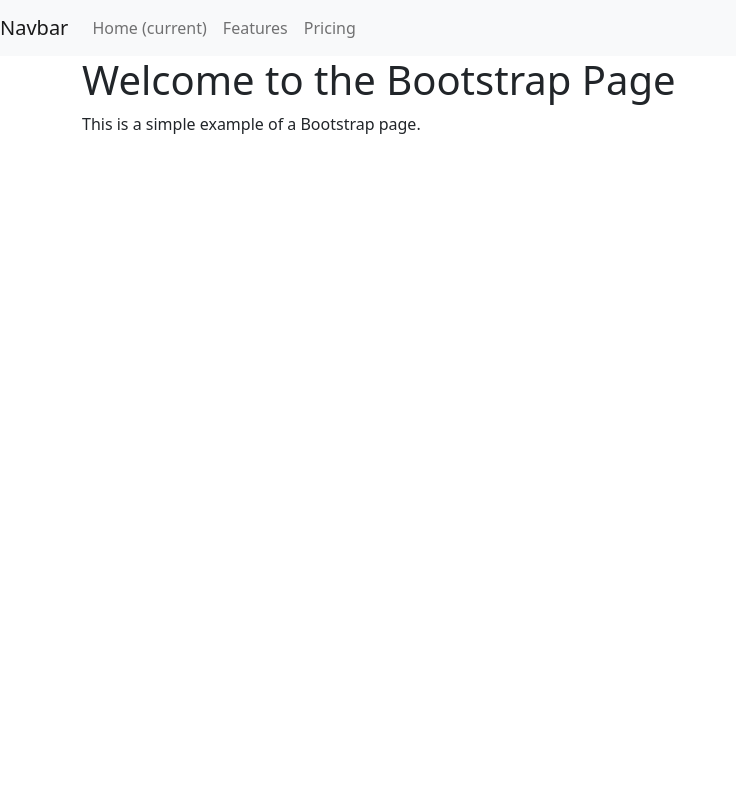
After one commit to Shawriter/DynamicObjectsCalculator, a Flask app: template app/templates/front.html in a window 1280 px wide. The commit adds this page. Shown: the whole page, without its empty margins (0-736 px from the left). Run offline with Flask 3, Linux system fonts and the light colour scheme; the template is opened without the code that fills it, so the values that code supplies are empty; some libraries are stand-ins or nearby versions.

Commit message:
...skipping 1 line...

```diff
--- a/app/__init__.py
+++ b/app/__init__.py
@@ -13,7 +13,7 @@
 import sys
 from sqlalchemy.pool import QueuePool
 #from .dbase import conn
-from .dbase.db import User, Role, UserRole, UserContent
+
 
 login_manager = LoginManager()
 login_manager.login_view = 'auth.login'
@@ -22,7 +22,7 @@
 bootstrap = Bootstrap()
 #fa = FontAwesome()
 
-SECRET_KEY = os.environ.get('SECRET_KEY') or ''
+#SECRET_KEY = os.environ.get('SECRET_KEY') or ''
 csrf = CSRFProtect()
 moment = Moment()
 
--- /dev/null
+++ b/app/templates/front.html
@@ -0,0 +1,51 @@
+{% extends 'base.html' %}
+
+{% block content %}
+
+<!DOCTYPE html>
+<html lang="en">
+<head>
+    <meta charset="UTF-8">
+    <meta name="viewport" content="width=device-width, initial-scale=1.0">
+    <title>Bootstrap Page</title>
+
+
+</head>
+<body>
+
+    <nav class="navbar navbar-expand-lg navbar-light bg-light">
+        <a class="navbar-brand" href="#">Navbar</a>
+        <button class="navbar-toggler" type="button" data-toggle="collapse" data-target="#navbarNav" aria-controls="navbarNav" aria-expanded="false" aria-label="Toggle navigation">
+            <span class="navbar-toggler-icon"></span>
+        </button>
+        <div class="collapse navbar-collapse" id="navbarNav">
+            <ul class="navbar-nav">
+                <li class="nav-item active">
+                    <a class="nav-link" href="#">Home <span class="sr-only">(current)</span></a>
+                </li>
+                <li class="nav-item">
+                    <a class="nav-link" href="#">Features</a>
+                </li>
+                <li class="nav-item">
+                    <a class="nav-link" href="#">Pricing</a>
+                </li>
+            </ul>
+        </div>
+    </nav>
+
+
+    <div class="container">
+        <div class="row">
+            <div class="col">
+                <h1>Welcome to the Bootstrap Page</h1>
+                <p>This is a simple example of a Bootstrap page.</p>
+            </div>
+        </div>
+    </div>
+
+
+
+</body>
+</html>
+
+    {% endblock %}
--- a/app/templates/index.html
+++ b/app/templates/index.html
@@ -19,7 +19,7 @@
         <div class="login_div" >
             <div class="row justify-content-center" >
                 <div class="col-md-16">
-                    <form class="p-5 border rounded" action="/login" id="glow_login" method="POST">
+                    <form class="p-5 border rounded" action="{{ url_for('users.login') }}" id="glow_login" method="POST">
                         <h2 class="text-center mb-4" id="login_text">Login</h2>
                         {{ form.hidden_tag() }}
                         <!--{{ form.csrf_token }}-->
@@ -27,7 +27,7 @@
                         {{ form.username() }}</br>
                         {{ form.password.label(id="pword_label")}}</br>
                         {{ form.password() }}</br></br>
-                        {{ form.submit(class="btn btn-secondary btn-block") }}
+                        {{ form.submit(class="btn btn-secondary btn-block" , action=) }}
 
                         <div class="text-center mt-3">
                             <a href="{{ url_for('users.register')}}" class="btn btn-link">Register</a>-->
--- a/app/users/auth.py
+++ b/app/users/auth.py
@@ -4,7 +4,7 @@
 
 @users.route('/login', methods=['POST'])
 def login():
-    return render_template('login.html')
+    return render_template('front.html')
 
 @users.route('/register', methods=['GET', 'POST'])
 def register():
```
Also changed, not shown: app/dbase/conn.py (+11 -2 lines), app/dbase/db.py (+1 -17 lines), config.py (+4 -4 lines), app/main/forms.py (line endings or trailing spaces), app/templates/login.html (deleted).
